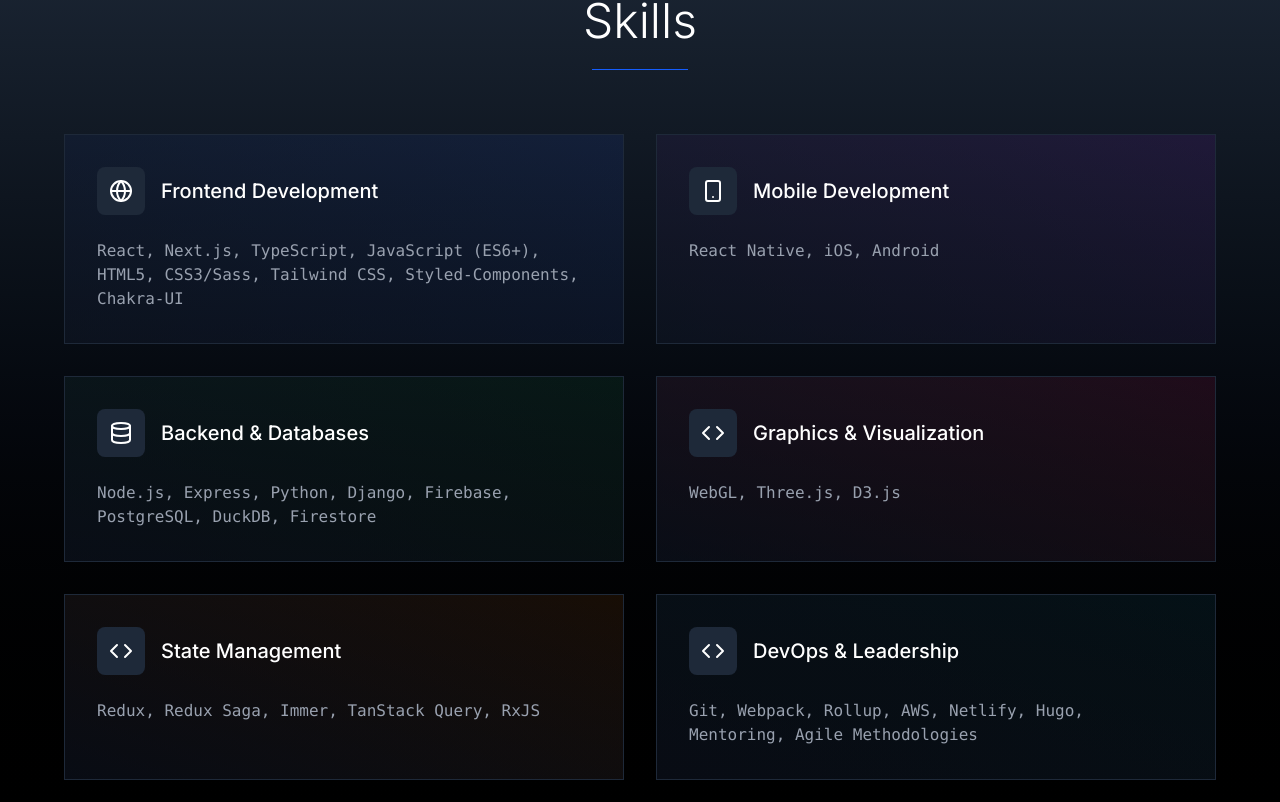
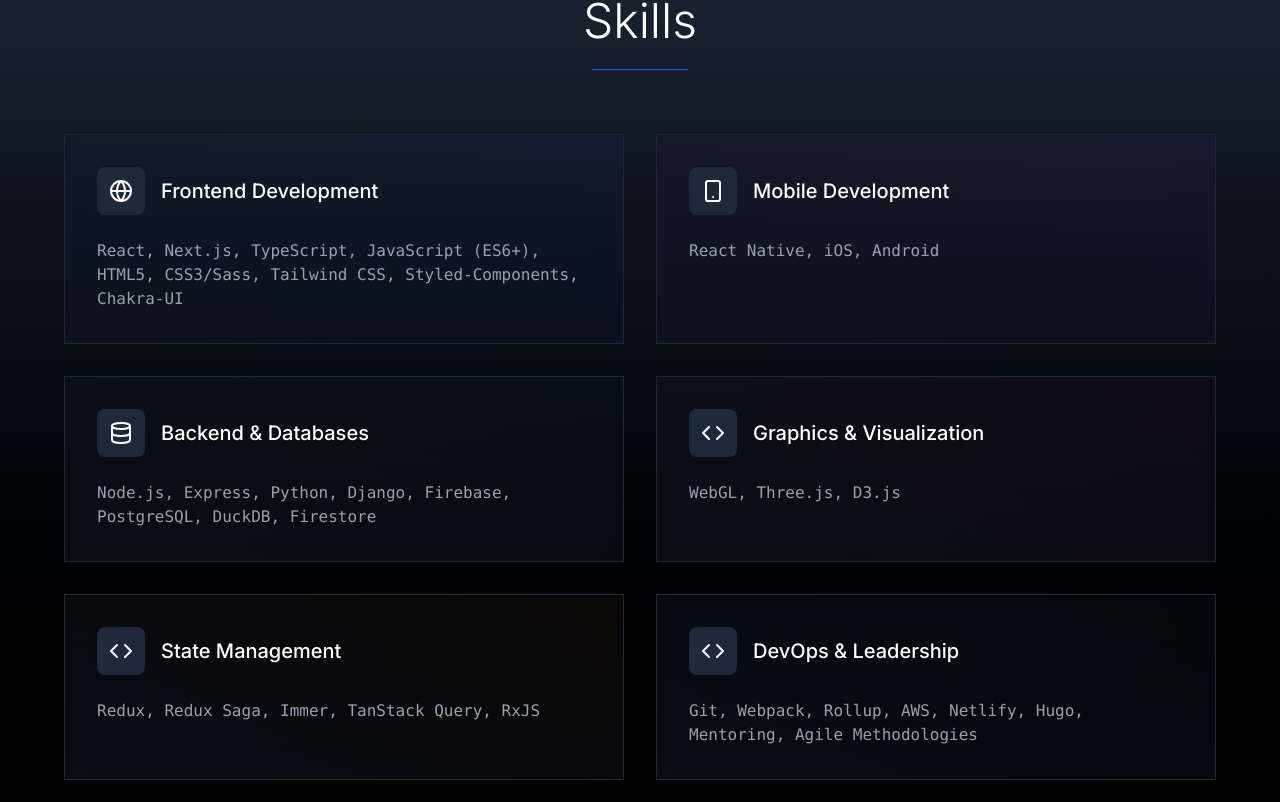
Before and after one commit to rthrs/arturmyszkowski-pl, a Next.js app: page / in a window 1280 px wide. Shown: the part 1478-2280 px from the top of the page. Built offline with nearby package versions, Linux system fonts and the light colour scheme.

Commit message:
Refactor skill card background gradients for improved visual consistency and reduced opacity

```diff
--- a/src/app/page.tsx
+++ b/src/app/page.tsx
@@ -38,48 +38,48 @@ export default function Home() {
       name: "Frontend Development",
       icon: Globe,
       description: "React, Next.js, TypeScript, JavaScript (ES6+), HTML5, CSS3/Sass, Tailwind CSS, Styled-Components, Chakra-UI",
-      iconColorClass: "group-hover:bg-blue-600",
-      cardBgClass: "from-blue-900/20 to-gray-900/50 hover:from-blue-800/30 hover:to-gray-800/40",
+      iconColorClass: "group-hover:bg-blue-700/80",
+      cardBgClass: "from-blue-900/8 to-gray-900/50 hover:from-blue-800/12 hover:to-gray-800/40",
       animation: "rotate"
     },
     {
       name: "Mobile Development",
       icon: Smartphone,
       description: "React Native, iOS, Android",
-      iconColorClass: "group-hover:bg-purple-600",
-      cardBgClass: "from-purple-900/20 to-gray-900/50 hover:from-purple-800/30 hover:to-gray-800/40",
+      iconColorClass: "group-hover:bg-purple-700/80",
+      cardBgClass: "from-purple-900/8 to-gray-900/50 hover:from-purple-800/12 hover:to-gray-800/40",
       animation: "bounce"
     },
     {
       name: "Backend & Databases",
       icon: Database,
       description: "Node.js, Express, Python, Django, Firebase, PostgreSQL, DuckDB, Firestore",
-      iconColorClass: "group-hover:bg-green-600",
-      cardBgClass: "from-green-900/20 to-gray-900/50 hover:from-green-800/30 hover:to-gray-800/40",
+      iconColorClass: "group-hover:bg-green-700/80",
+      cardBgClass: "from-green-900/8 to-gray-900/50 hover:from-green-800/12 hover:to-gray-800/40",
       animation: "scale"
     },
     {
       name: "Graphics & Visualization",
       icon: Code,
       description: "WebGL, Three.js, D3.js",
-      iconColorClass: "group-hover:bg-pink-600",
-      cardBgClass: "from-pink-900/20 to-gray-900/50 hover:from-pink-800/30 hover:to-gray-800/40",
+      iconColorClass: "group-hover:bg-pink-700/80",
+      cardBgClass: "from-pink-900/8 to-gray-900/50 hover:from-pink-800/12 hover:to-gray-800/40",
       animation: "pulse"
     },
     {
       name: "State Management",
       icon: Code,
       description: "Redux, Redux Saga, Immer, TanStack Query, RxJS",
-      iconColorClass: "group-hover:bg-yellow-600",
-      cardBgClass: "from-yellow-900/20 to-gray-900/50 hover:from-yellow-800/30 hover:to-gray-800/40",
+      iconColorClass: "group-hover:bg-yellow-700/80",
+      cardBgClass: "from-yellow-900/8 to-gray-900/50 hover:from-yellow-800/12 hover:to-gray-800/40",
       animation: "wiggle"
     },
     {
       name: "DevOps & Leadership",
       icon: Code,
       description: "Git, Webpack, Rollup, AWS, Netlify, Hugo, Mentoring, Agile Methodologies",
-      iconColorClass: "group-hover:bg-cyan-600",
-      cardBgClass: "from-cyan-900/20 to-gray-900/50 hover:from-cyan-800/30 hover:to-gray-800/40",
+      iconColorClass: "group-hover:bg-cyan-700/80",
+      cardBgClass: "from-cyan-900/8 to-gray-900/50 hover:from-cyan-800/12 hover:to-gray-800/40",
       animation: "float"
     },
   ];
--- a/tailwind.config.js
+++ b/tailwind.config.js
@@ -6,26 +6,26 @@ module.exports = {
     './src/app/**/*.{js,ts,jsx,tsx,mdx}',
   ],
   safelist: [
-    'group-hover:bg-blue-600',
-    'group-hover:bg-purple-600',
-    'group-hover:bg-green-600',
-    'group-hover:bg-pink-600',
-    'group-hover:bg-yellow-600',
-    'group-hover:bg-cyan-600',
-    'from-blue-900/20',
+    'group-hover:bg-blue-700/80',
+    'group-hover:bg-purple-700/80',
+    'group-hover:bg-green-700/80',
+    'group-hover:bg-pink-700/80',
+    'group-hover:bg-yellow-700/80',
+    'group-hover:bg-cyan-700/80',
+    'from-blue-900/8',
     'to-gray-900/50',
-    'hover:from-blue-800/30',
+    'hover:from-blue-800/12',
     'hover:to-gray-800/40',
-    'from-purple-900/20',
-    'hover:from-purple-800/30',
-    'from-green-900/20',
-    'hover:from-green-800/30',
-    'from-pink-900/20',
-    'hover:from-pink-800/30',
-    'from-yellow-900/20',
-    'hover:from-yellow-800/30',
-    'from-cyan-900/20',
-    'hover:from-cyan-800/30',
+    'from-purple-900/8',
+    'hover:from-purple-800/12',
+    'from-green-900/8',
+    'hover:from-green-800/12',
+    'from-pink-900/8',
+    'hover:from-pink-800/12',
+    'from-yellow-900/8',
+    'hover:from-yellow-800/12',
+    'from-cyan-900/8',
+    'hover:from-cyan-800/12',
     'skill-animate-rotate',
     'skill-animate-bounce',
     'skill-animate-scale',
```
